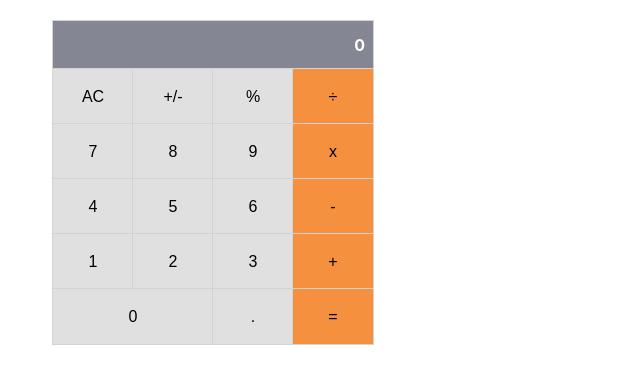
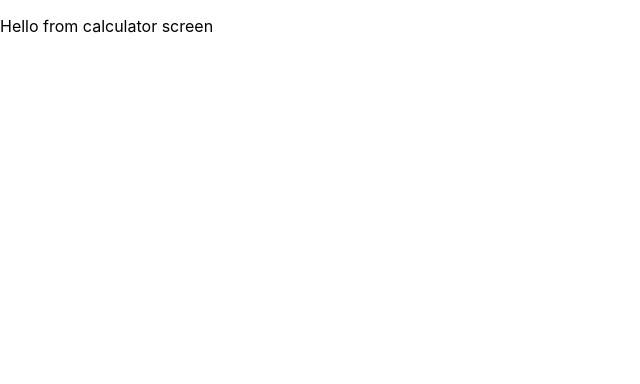
Before and after one commit to Emmy-github-webdev/math-magicians, a React (Create React App) app: page /calculator in a window 1280 px wide. Shown: the top 384 px of the page, without its empty margins (0-640 px from the left). Built offline with nearby package versions, Linux system fonts and the light colour scheme.

Commit message:
Setup screen pages

```diff
--- a/package.json
+++ b/package.json
@@ -7,8 +7,10 @@
     "@testing-library/react": "^11.2.7",
     "@testing-library/user-event": "^12.8.3",
     "big.js": "^6.1.1",
+    "history": "^5.1.0",
     "react": "^17.0.2",
     "react-dom": "^17.0.2",
+    "react-router-dom": "^6.0.2",
     "react-scripts": "4.0.3",
     "web-vitals": "^1.1.2"
   },
--- a/src/App.js
+++ b/src/App.js
@@ -1,20 +1,18 @@
 import React from 'react';
+import { BrowserRouter, Routes, Route } from 'react-router-dom';
 import './App.css';
-import Calculator from './components/Calculator';
+import HomeScreen from './screens/HomeScreen';
+import CalculatorScreen from './screens/CalculatorScreen';
+import QuoteScreen from './screens/QuoteScreen';
 
-class App extends React.Component {
-  constructor(props) {
-    super(props);
-    this.state = {};
-  }
-
-  render() {
-    return (
-      <div className="app">
-        <Calculator />
-      </div>
-    );
-  }
-}
+const App = () => (
+  <BrowserRouter>
+    <Routes>
+      <Route path="/" element={<HomeScreen />} exact />
+      <Route path="/calculator" element={<CalculatorScreen />} exact />
+      <Route path="/quotes" element={<QuoteScreen />} exact />
+    </Routes>
+  </BrowserRouter>
+);
 
 export default App;
--- a/src/index.js
+++ b/src/index.js
@@ -11,7 +11,4 @@ ReactDOM.render(
   document.getElementById('root'),
 );
 
-// If you want to start measuring performance in your app, pass a function
-// to log results (for example: reportWebVitals(console.log))
-// or send to an analytics endpoint. Learn more: https://bit.ly/CRA-vitals
 reportWebVitals();
--- /dev/null
+++ b/src/screens/CalculatorScreen.js
@@ -0,0 +1,10 @@
+/* eslint-disable linebreak-style */
+import React from 'react';
+
+const CalculatorScreen = () => (
+  <div>
+    <p>Hello from calculator screen</p>
+  </div>
+);
+
+export default CalculatorScreen;
--- /dev/null
+++ b/src/screens/HomeScreen.js
@@ -0,0 +1,10 @@
+/* eslint-disable linebreak-style */
+import React from 'react';
+
+const HomeScreen = () => (
+  <div>
+    <p>Hello from Home page screen</p>
+  </div>
+);
+
+export default HomeScreen;
--- /dev/null
+++ b/src/screens/QuoteScreen.js
@@ -0,0 +1,10 @@
+/* eslint-disable linebreak-style */
+import React from 'react';
+
+const QuoteScreen = () => (
+  <div>
+    <p>Hello from Quotes screen</p>
+  </div>
+);
+
+export default QuoteScreen;
```
Also changed, not shown: 1 other file (tests, documents, lock files or other folders).
